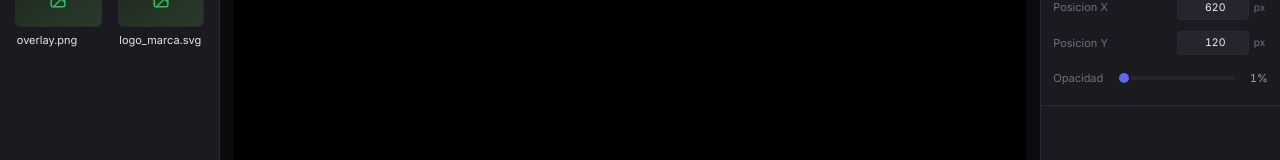
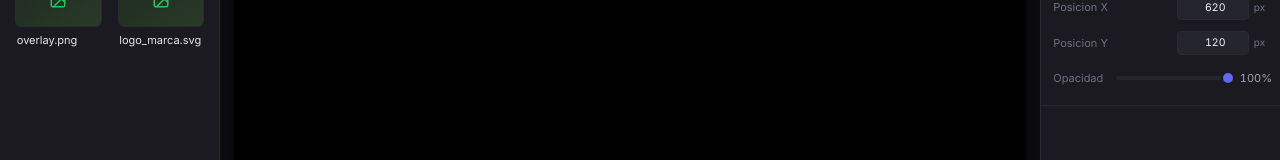
Before and after one commit to awakelab-dev/awk-video-editor-frontend, a React (Vite) app: page /editor in a window 1280 px wide. Both pictures are taken after a click on the button "TEMP Add Text". Shown: the part 268-428 px from the top of the page. Built offline with nearby package versions, Linux system fonts and the light colour scheme.

Commit message:
Opacidad arreglada

```diff
--- a/src/features/inspector/components/InspectorPanel.tsx
+++ b/src/features/inspector/components/InspectorPanel.tsx
@@ -51,6 +51,15 @@ type SelectedTextContext = {
   element: TextElement
 }
 
+function clamp(value: number, min: number, max: number) {
+  return Math.min(max, Math.max(min, value))
+}
+
+function opacityToPercent(opacity: number) {
+  const safeOpacity = Number.isFinite(opacity) ? opacity : 1
+  return safeOpacity <= 1 ? Math.round(clamp(safeOpacity, 0, 1) * 100) : Math.round(clamp(safeOpacity, 0, 100))
+}
+
 function findSelectedTextContext(selectedElementId: string | null, tracks: ReturnType<typeof useEditorStore.getState>['tracks']): SelectedTextContext | null {
   if (!selectedElementId) {
     return null
@@ -81,6 +90,7 @@ export function InspectorPanel() {
   )
 
   const selectedTextElement = selectedTextContext?.element ?? null
+  const selectedOpacityPercent = selectedTextElement ? opacityToPercent(selectedTextElement.opacity) : 100
 
   const updateSelectedTextProperty = <K extends keyof TextElement>(
     property: K,
@@ -196,12 +206,20 @@ export function InspectorPanel() {
                 className="w-full"
                 max={100}
                 min={0}
-                onChange={handleNumericPropertyChange('opacity')}
+                onChange={(event) => {
+                  const nextPercent = Number(event.target.value)
+
+                  if (!Number.isFinite(nextPercent)) {
+                    return
+                  }
+
+                  updateSelectedTextProperty('opacity', clamp(nextPercent, 0, 100) / 100)
+                }}
                 type="range"
-                value={selectedTextElement.opacity}
+                value={selectedOpacityPercent}
               />
               <span className="min-w-8 text-right text-[11px] tabular-nums text-[#9ca3af]">
-                {selectedTextElement.opacity}%
+                {selectedOpacityPercent}%
               </span>
             </PropertyRow>
           </PropertySection>
```
